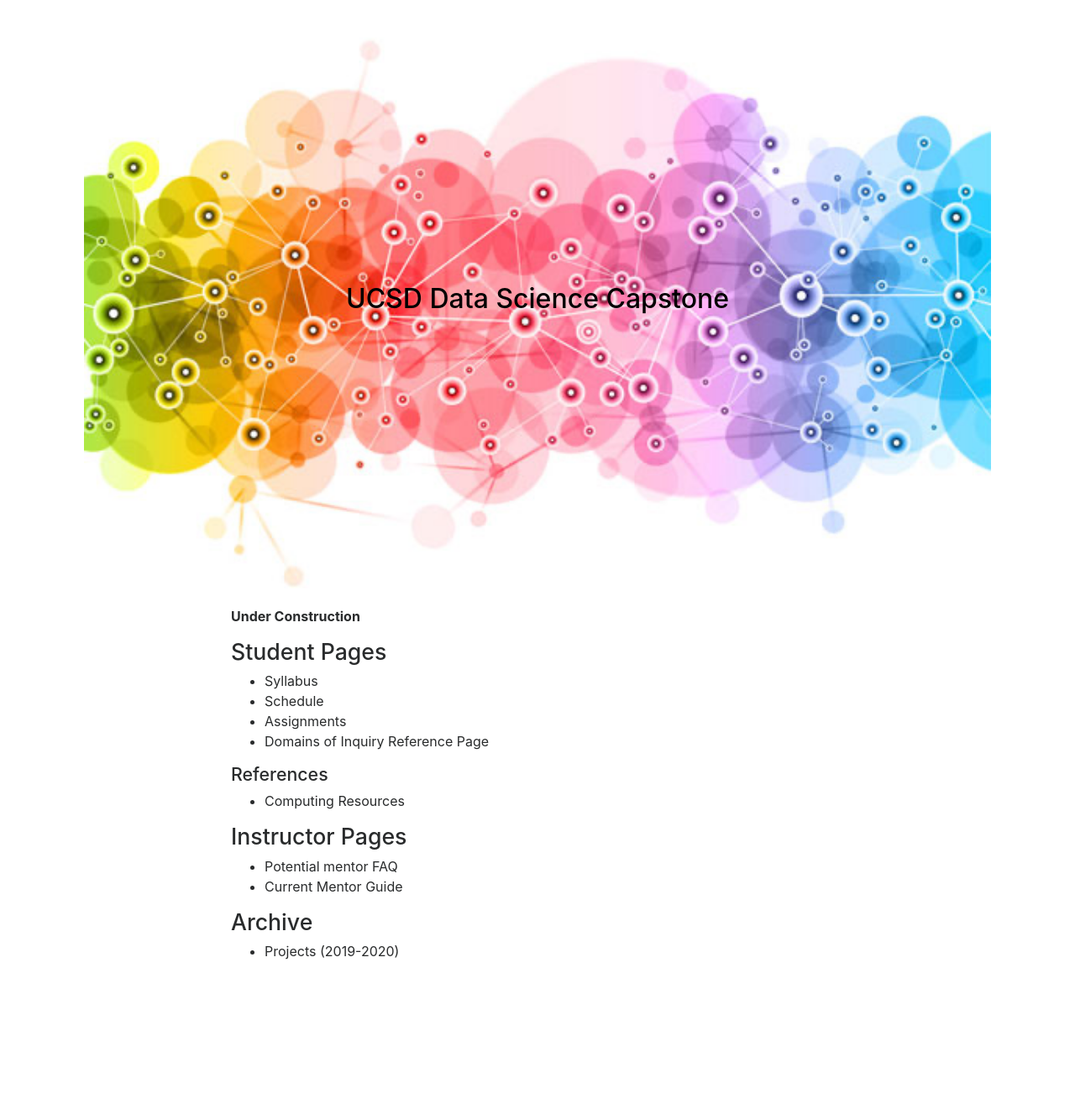
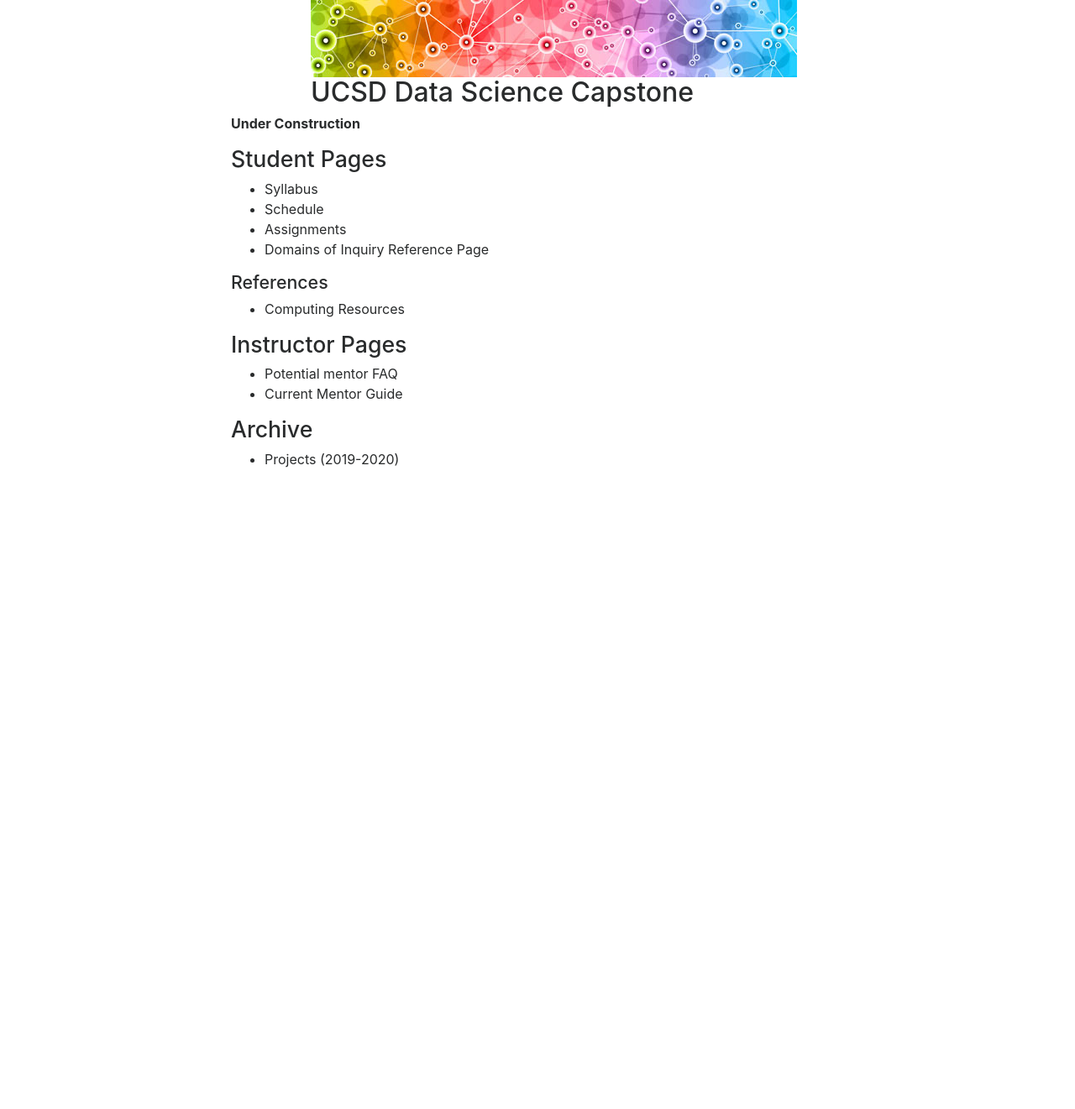
Before and after one commit to DSC-Capstone/dsc-capstone.github.io, a Jekyll site: the page built from index.md, in a window 1280 px wide. Shown: the whole page at 84% size. Built offline with Jekyll 4.4.1, drawn with Linux system fonts in a browser that asks for light colours; nearby versions of some CDN libraries; after the commit the page ends 900 px from its top, so only the background shows below that.

Commit message:
create header banner

```diff
--- a/_layouts/page.html
+++ b/_layouts/page.html
@@ -11,7 +11,6 @@
     <style>
 h1 {
   font-size: 24pt;
-  color: black;
 }
 h2 {
   font-size: 20pt;
@@ -27,13 +26,6 @@ a {
 }
 body {
   padding-bottom: 10em;
-}
-
-.centered {
-  position: absolute;
-  top: 50%;
-  left: 50%;
-  transform: translate(-50%, -50%);
 }
 
 .sidenote {
@@ -58,16 +50,12 @@ ol li {
 
   <div class="container">
 
-    <div class="container">
-      <img title="{{ page.doodle-alt }}" alt="{{ page.doodle-alt }}"
-      src="{{ page.doodle }}" style="width:100%;"></img>
-      <div class="centered">
-      <h1>{{ page.title }}</h1>
-      </div>
-    </div>
-
       <div class="row justify-content-center">
       <div class="col-lg-6 col-md-6">
+
+      <img title="{{ page.doodle-alt }}" alt="{{ page.doodle-alt }}"
+      src="{{ page.doodle }}"></img>
+      <h1>{{ page.title }}</h1>
 
       </div>
       </div>
```
Also changed, not shown: doodle.png.
